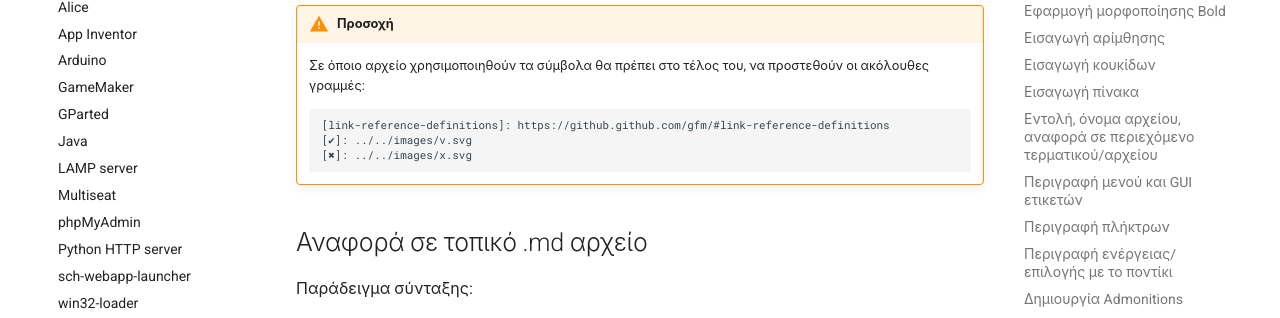
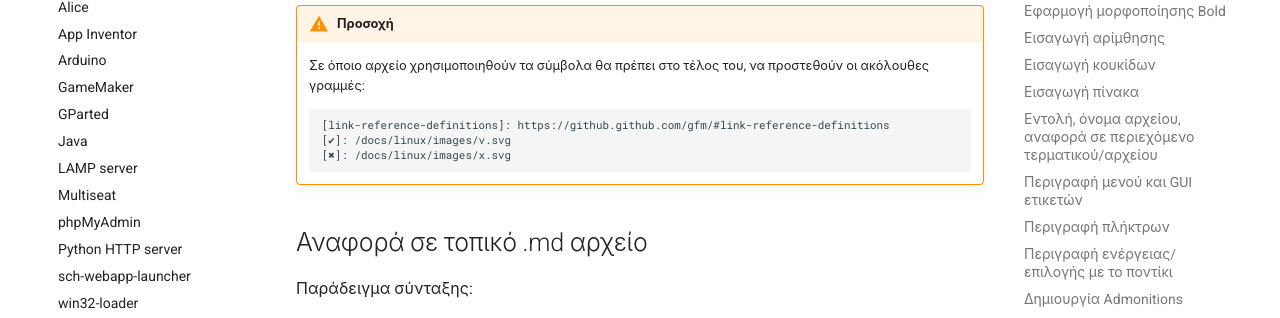
Before and after one commit to siahos/el.ltsp.org, an MkDocs documentation site: the page built from docs/guides/contributing/index.md, in a window 1280 px wide and 900 px high, scrolled down 8612 px. Shown: the part 142-460 px from the top of the window. Built offline with MkDocs 1.6.1 and Material for MkDocs 9.7.7, drawn with Linux system fonts in a browser that asks for light colours; comment, search, counter and statistics services are not loaded.

Commit message:
update contributing

````diff
--- a/docs/guides/contributing/index.md
+++ b/docs/guides/contributing/index.md
@@ -331,8 +331,8 @@ $ μπορούμε να χρησιμοποιήσουμε το $
     προστεθούν οι ακόλουθες γραμμές:
     ```text
     [link-reference-definitions]: https://github.github.com/gfm/#link-reference-definitions
-    [✔]: ../../images/v.svg
-    [✖]: ../../images/x.svg
+    [✔]: /docs/linux/images/v.svg
+    [✖]: /docs/linux/images/x.svg
     ```
 
 ## Αναφορά σε τοπικό .md αρχείο
@@ -436,5 +436,5 @@ Ignore these, they're just tests. You can see the source code [on github](https:
 [!NOTE]: #md-note
 
 [link-reference-definitions]: https://github.github.com/gfm/#link-reference-definitions
-[✔]: ../../images/v.svg
-[✖]: ../../images/x.svg
+[✔]: /docs/linux/images/v.svg
+[✖]: /docs/linux/images/x.svg
````
